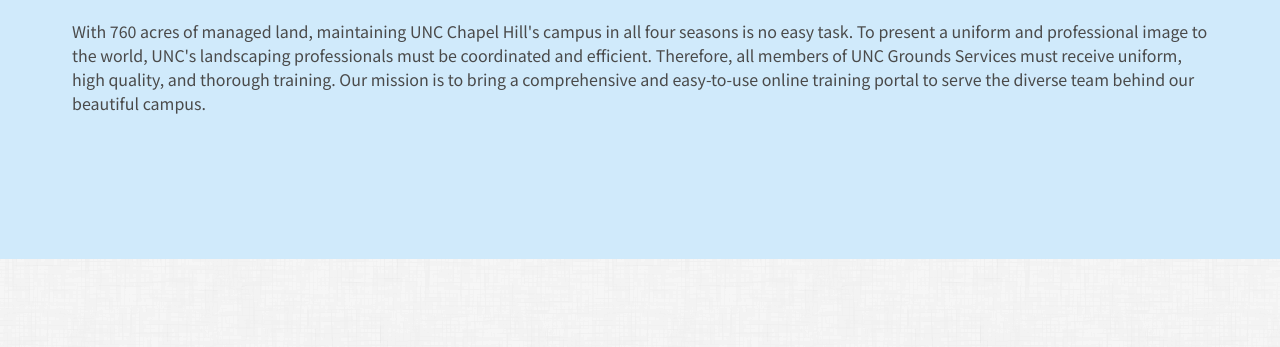
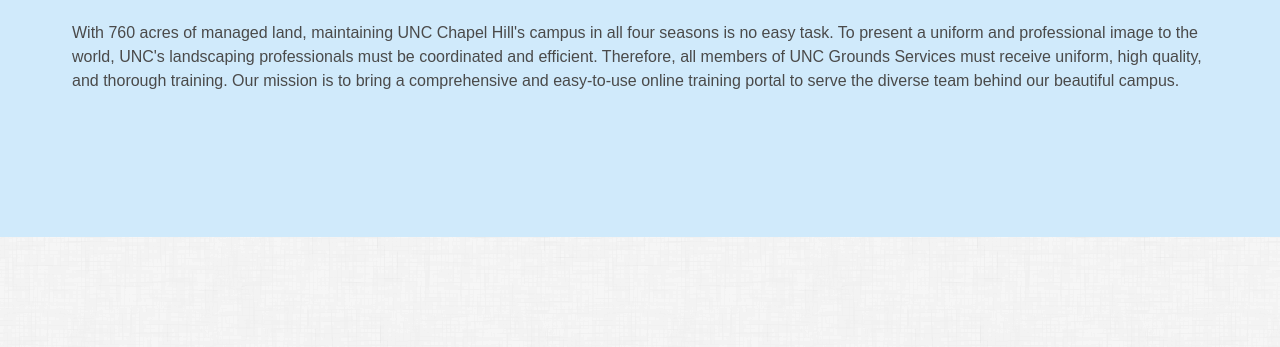
Before and after one commit to asingerfreeman/learnscaping, a website: page public/aboutPage/about.html in a window 1280 px wide. Shown: the part 753-1100 px from the top of the page. Drawn offline with nearby package versions, Linux system fonts and the light colour scheme.

Commit message:
Updated font and landing page navbar

```diff
--- a/public/aboutPage/about.html
+++ b/public/aboutPage/about.html
@@ -9,11 +9,6 @@
         <!-- Include links to CSS stylesheets below -->
 
         <link rel="stylesheet" href="https://cdn.jsdelivr.net/npm/bulma@0.9.1/css/bulma.min.css" />
-        <link rel="preconnect" href="https://fonts.gstatic.com" />
-        <link
-            href="https://fonts.googleapis.com/css2?family=Noto+Sans+TC:wght@400;700&display=swap"
-            rel="stylesheet"
-        />
         <link rel="stylesheet" href="https://use.fontawesome.com/releases/v5.15.3/css/all.css" />
         <link
             rel="stylesheet"
@@ -25,12 +20,6 @@
     <body>
         <div id="root"></div>
 
-        <style>
-            body {
-                font-family: "Noto Sans TC", sans-serif;
-            }
-        </style>
-
         <!-- Include links to JavaScript files below -->
         <script
             src="https://cdnjs.cloudflare.com/ajax/libs/jquery/3.6.0/jquery.js"
--- a/public/aboutPage/renderAbout.js
+++ b/public/aboutPage/renderAbout.js
@@ -2,7 +2,7 @@
 
 export async function renderNavbar() {
     let html = `
-    <nav class="navbar is-transparent" role="navigation" aria-label="main navigation" style="linear-gradient(hsl(0, 0%, 100%), hsl(0, 0%, 96%))">
+    <nav class="navbar is-transparent" role="navigation" aria-label="main navigation">
         <div class="navbar-brand">
             <a class="navbar-item" href="../index.html">
                 <img src="../media/learnscaping_logo.png" width="210">
@@ -15,12 +15,18 @@
         </div>
         <div id="navbarInfo" class="navbar-menu">
             <div class="navbar-start">
-            <a class="nav-item icon-text nav-item" href="../index.html" active-color="orange">
+                <a class="nav-item icon-text nav-item" href="../index.html">
                     <span class="icon">
                         <i class="fas fa-home"></i>
                     </span>
                     <span><strong>Home</strong></span>
-            </a>
+                </a>
+                <a class="navbar-item icon-text nav-item" href="/aboutPage/about.html">
+                    <span class="icon">
+                        <i class="fab fa-pagelines"></i>
+                    </span>
+                    <span><strong>About</strong></span>
+                </a>
             </div>
             <div class="navbar-end">
                 <div class="navbar-item">
--- a/public/globalStyles.css
+++ b/public/globalStyles.css
@@ -6,6 +6,11 @@
 
 .navbar {
     background: url("media/furley_bg.png");
+}
+
+/* Site-wide font */
+body {
+    font-family: sans-serif;
 }
 
 /* Navbar Animation */
--- a/public/render.js
+++ b/public/render.js
@@ -16,6 +16,12 @@
       </div>
       <div id="navbarInfo" class="navbar-menu">
         <div class="navbar-start">
+        <a class="nav-item icon-text nav-item" href="../index.html">
+        <span class="icon">
+            <i class="fas fa-home"></i>
+        </span>
+        <span><strong>Home</strong></span>
+    </a>
     <a class="navbar-item icon-text nav-item" href="/aboutPage/about.html">
         <span class="icon">
             <i class="fab fa-pagelines"></i>
```
Also changed, not shown: public/index.html (+0 -6 lines). Lines whose indentation alone changed are shown as unchanged.
